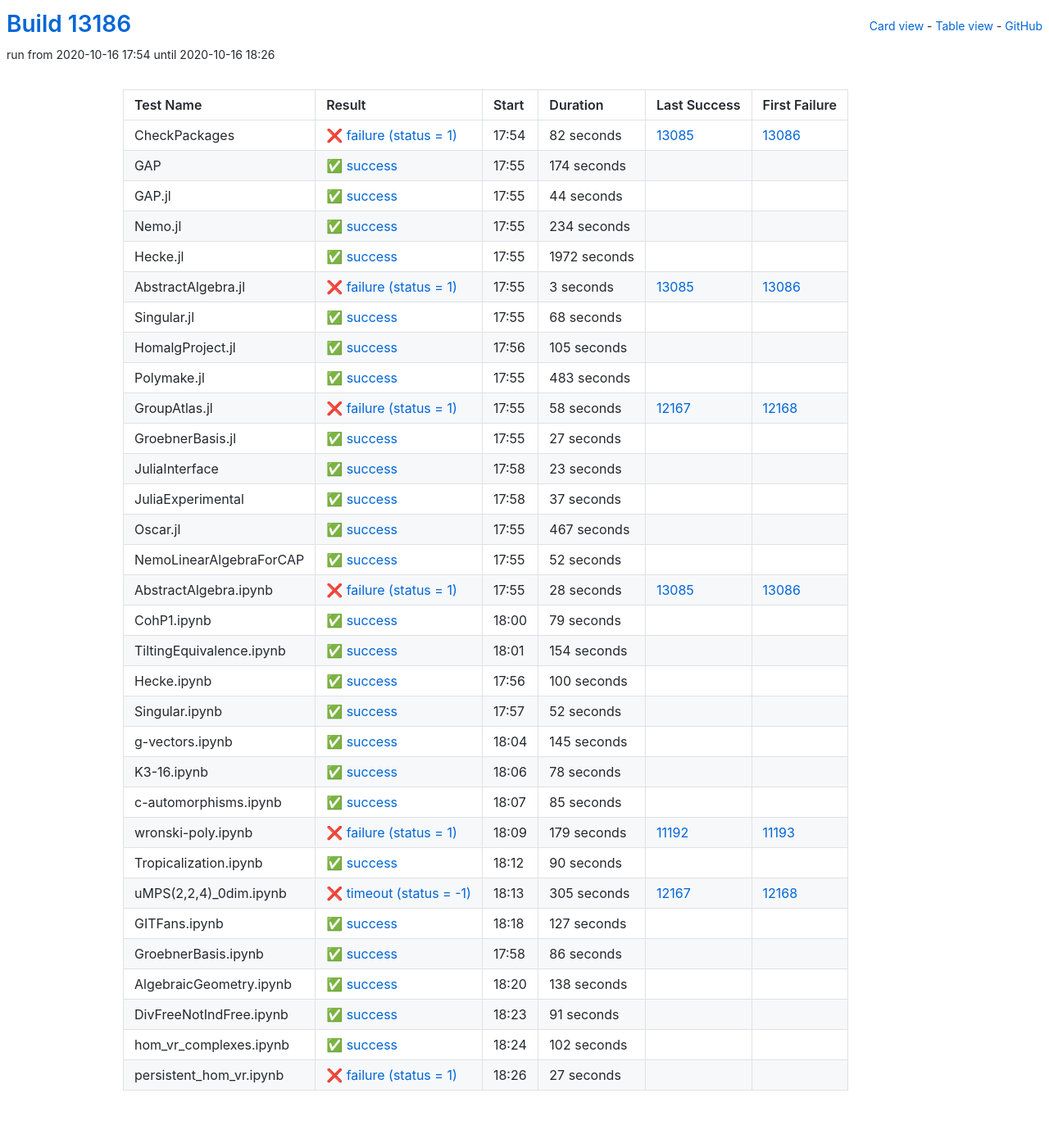
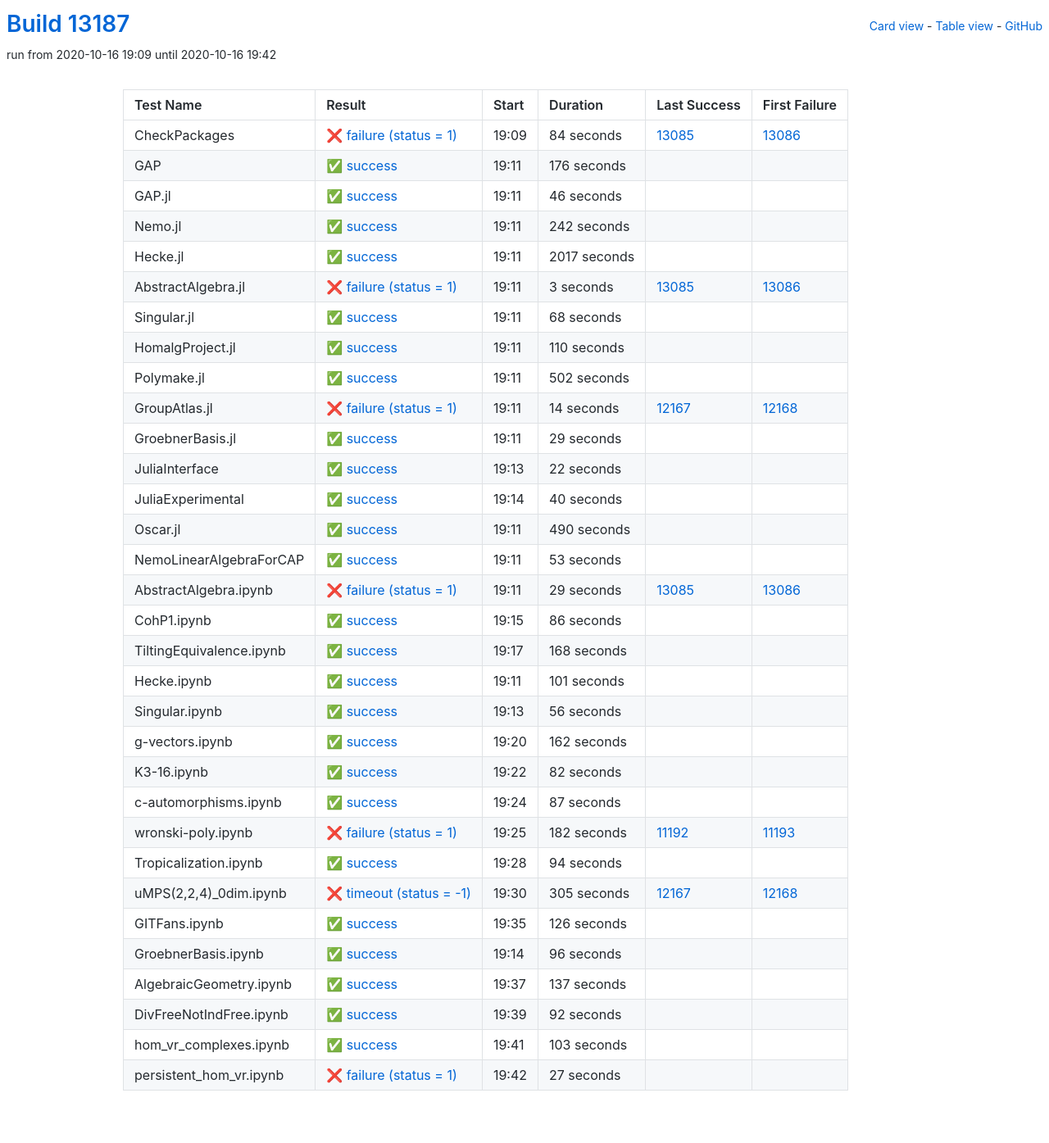
Before and after one commit to oscar-system/oscar-ci-status, a Jekyll site: the page built from table.html, in a window 1280 px wide. Shown: the whole page at 82% size. Built offline with Jekyll 4.4.1, drawn with Linux system fonts in a browser that asks for light colours.

Commit message:
Build #13187

```diff
--- a/_data/ci.yml
+++ b/_data/ci.yml
@@ -1,6 +1,6 @@
 ---
-build: 13186
-build_url: https://oscarci.mathematik.uni-kl.de/job/oscar/13186/
+build: 13187
+build_url: https://oscarci.mathematik.uni-kl.de/job/oscar/13187/
 job: oscar
 organization: oscar-system
 repo: oscar-ci-status
@@ -8,68 +8,68 @@ repourl: https://github.com/oscar-system/oscar-ci-status
 tests:
 - name: CheckPackages
   id: checkpackages
-  log: https://oscarci.mathematik.uni-kl.de/job/oscar/13186/artifact/logs/build-13186/CheckPackages.log
-  start: 2020-10-16 17:54
+  log: https://oscarci.mathematik.uni-kl.de/job/oscar/13187/artifact/logs/build-13187/CheckPackages.log
+  start: 2020-10-16 19:09
   success: false
   exitcode: 1
   status: failure
-  duration: 82
+  duration: 84
   last_success: 13085
   last_success_url: https://oscarci.mathematik.uni-kl.de/job/oscar/13085/
   first_failure: 13086
   first_failure_url: https://oscarci.mathematik.uni-kl.de/job/oscar/13086/
 - name: GAP
   id: gap
-  log: https://oscarci.mathematik.uni-kl.de/job/oscar/13186/artifact/logs/build-13186/GAP.log
-  start: 2020-10-16 17:55
+  log: https://oscarci.mathematik.uni-kl.de/job/oscar/13187/artifact/logs/build-13187/GAP.log
+  start: 2020-10-16 19:11
   success: true
   exitcode: 0
   status: success
-  duration: 174
+  duration: 176
   last_success: false
   last_success_url:
   first_failure: false
   first_failure_url:
 - name: GAP.jl
   id: gap-jl
-  log: https://oscarci.mathematik.uni-kl.de/job/oscar/13186/artifact/logs/build-13186/GAP.jl.log
-  start: 2020-10-16 17:55
+  log: https://oscarci.mathematik.uni-kl.de/job/oscar/13187/artifact/logs/build-13187/GAP.jl.log
+  start: 2020-10-16 19:11
   success: true
   exitcode: 0
   status: success
-  duration: 44
+  duration: 46
   last_success: false
   last_success_url:
   first_failure: false
   first_failure_url:
 - name: Nemo.jl
   id: nemo-jl
-  log: https://oscarci.mathematik.uni-kl.de/job/oscar/13186/artifact/logs/build-13186/Nemo.jl.log
-  start: 2020-10-16 17:55
+  log: https://oscarci.mathematik.uni-kl.de/job/oscar/13187/artifact/logs/build-13187/Nemo.jl.log
+  start: 2020-10-16 19:11
   success: true
   exitcode: 0
   status: success
-  duration: 234
+  duration: 242
   last_success: false
   last_success_url:
   first_failure: false
   first_failure_url:
 - name: Hecke.jl
   id: hecke-jl
-  log: https://oscarci.mathematik.uni-kl.de/job/oscar/13186/artifact/logs/build-13186/Hecke.jl.log
-  start: 2020-10-16 17:55
+  log: https://oscarci.mathematik.uni-kl.de/job/oscar/13187/artifact/logs/build-13187/Hecke.jl.log
+  start: 2020-10-16 19:11
   success: true
   exitcode: 0
   status: success
-  duration: 1972
+  duration: 2017
   last_success: false
   last_success_url:
   first_failure: false
   first_failure_url:
 - name: AbstractAlgebra.jl
   id: abstractalgebra-jl
-  log: https://oscarci.mathematik.uni-kl.de/job/oscar/13186/artifact/logs/build-13186/AbstractAlgebra.jl.log
-  start: 2020-10-16 17:55
+  log: https://oscarci.mathematik.uni-kl.de/job/oscar/13187/artifact/logs/build-13187/AbstractAlgebra.jl.log
+  start: 2020-10-16 19:11
   success: false
   exitcode: 1
   status: failure
@@ -80,8 +80,8 @@ tests:
   first_failure_url: https://oscarci.mathematik.uni-kl.de/job/oscar/13086/
 - name: Singular.jl
   id: singular-jl
-  log: https://oscarci.mathematik.uni-kl.de/job/oscar/13186/artifact/logs/build-13186/Singular.jl.log
-  start: 2020-10-16 17:55
+  log: https://oscarci.mathematik.uni-kl.de/job/oscar/13187/artifact/logs/build-13187/Singular.jl.log
+  start: 2020-10-16 19:11
   success: true
   exitcode: 0
   status: success
@@ -92,224 +92,224 @@ tests:
   first_failure_url:
 - name: HomalgProject.jl
   id: homalgproject-jl
-  log: https://oscarci.mathematik.uni-kl.de/job/oscar/13186/artifact/logs/build-13186/HomalgProject.jl.log
-  start: 2020-10-16 17:56
+  log: https://oscarci.mathematik.uni-kl.de/job/oscar/13187/artifact/logs/build-13187/HomalgProject.jl.log
+  start: 2020-10-16 19:11
   success: true
   exitcode: 0
   status: success
-  duration: 105
+  duration: 110
   last_success: false
   last_success_url:
   first_failure: false
   first_failure_url:
 - name: Polymake.jl
   id: polymake-jl
-  log: https://oscarci.mathematik.uni-kl.de/job/oscar/13186/artifact/logs/build-13186/Polymake.jl.log
-  start: 2020-10-16 17:55
+  log: https://oscarci.mathematik.uni-kl.de/job/oscar/13187/artifact/logs/build-13187/Polymake.jl.log
+  start: 2020-10-16 19:11
   success: true
   exitcode: 0
   status: success
-  duration: 483
+  duration: 502
   last_success: false
   last_success_url:
   first_failure: false
   first_failure_url:
 - name: GroupAtlas.jl
   id: groupatlas-jl
-  log: https://oscarci.mathematik.uni-kl.de/job/oscar/13186/artifact/logs/build-13186/GroupAtlas.jl.log
-  start: 2020-10-16 17:55
+  log: https://oscarci.mathematik.uni-kl.de/job/oscar/13187/artifact/logs/build-13187/GroupAtlas.jl.log
+  start: 2020-10-16 19:11
   success: false
   exitcode: 1
   status: failure
-  duration: 58
+  duration: 14
   last_success: 12167
   last_success_url: https://oscarci.mathematik.uni-kl.de/job/oscar/12167/
   first_failure: 12168
   first_failure_url: https://oscarci.mathematik.uni-kl.de/job/oscar/12168/
 - name: GroebnerBasis.jl
   id: groebnerbasis-jl
-  log: https://oscarci.mathematik.uni-kl.de/job/oscar/13186/artifact/logs/build-13186/GroebnerBasis.jl.log
-  start: 2020-10-16 17:55
+  log: https://oscarci.mathematik.uni-kl.de/job/oscar/13187/artifact/logs/build-13187/GroebnerBasis.jl.log
+  start: 2020-10-16 19:11
   success: true
   exitcode: 0
   status: success
-  duration: 27
+  duration: 29
   last_success: false
   last_success_url:
   first_failure: false
   first_failure_url:
 - name: JuliaInterface
   id: juliainterface
-  log: https://oscarci.mathematik.uni-kl.de/job/oscar/13186/artifact/logs/build-13186/JuliaInterface.log
-  start: 2020-10-16 17:58
+  log: https://oscarci.mathematik.uni-kl.de/job/oscar/13187/artifact/logs/build-13187/JuliaInterface.log
+  start: 2020-10-16 19:13
   success: true
   exitcode: 0
   status: success
-  duration: 23
+  duration: 22
   last_success: false
   last_success_url:
   first_failure: false
   first_failure_url:
 - name: JuliaExperimental
   id: juliaexperimental
-  log: https://oscarci.mathematik.uni-kl.de/job/oscar/13186/artifact/logs/build-13186/JuliaExperimental.log
-  start: 2020-10-16 17:58
+  log: https://oscarci.mathematik.uni-kl.de/job/oscar/13187/artifact/logs/build-13187/JuliaExperimental.log
+  start: 2020-10-16 19:14
   success: true
   exitcode: 0
   status: success
-  duration: 37
+  duration: 40
   last_success: false
   last_success_url:
   first_failure: false
   first_failure_url:
 - name: Oscar.jl
   id: oscar-jl
-  log: https://oscarci.mathematik.uni-kl.de/job/oscar/13186/artifact/logs/build-13186/Oscar.jl.log
-  start: 2020-10-16 17:55
+  log: https://oscarci.mathematik.uni-kl.de/job/oscar/13187/artifact/logs/build-13187/Oscar.jl.log
+  start: 2020-10-16 19:11
   success: true
   exitcode: 0
   status: success
-  duration: 467
+  duration: 490
   last_success: false
   last_success_url:
   first_failure: false
   first_failure_url:
 - name: NemoLinearAlgebraForCAP
   id: nemolinearalgebraforcap
-  log: https://oscarci.mathematik.uni-kl.de/job/oscar/13186/artifact/logs/build-13186/NemoLinearAlgebraForCAP.log
-  start: 2020-10-16 17:55
+  log: https://oscarci.mathematik.uni-kl.de/job/oscar/13187/artifact/logs/build-13187/NemoLinearAlgebraForCAP.log
+  start: 2020-10-16 19:11
   success: true
   exitcode: 0
   status: success
-  duration: 52
+  duration: 53
   last_success: false
   last_success_url:
   first_failure: false
   first_failure_url:
 - name: AbstractAlgebra.ipynb
   id: abstractalgebra-ipynb
-  log: https://oscarci.mathematik.uni-kl.de/job/oscar/13186/artifact/logs/build-13186/AbstractAlgebra.ipynb.log
-  start: 2020-10-16 17:55
+  log: https://oscarci.mathematik.uni-kl.de/job/oscar/13187/artifact/logs/build-13187/AbstractAlgebra.ipynb.log
+  start: 2020-10-16 19:11
   success: false
   exitcode: 1
   status: failure
-  duration: 28
+  duration: 29
   last_success: 13085
   last_success_url: https://oscarci.mathematik.uni-kl.de/job/oscar/13085/
   first_failure: 13086
   first_failure_url: https://oscarci.mathematik.uni-kl.de/job/oscar/13086/
 - name: CohP1.ipynb
   id: cohp1-ipynb
-  log: https://oscarci.mathematik.uni-kl.de/job/oscar/13186/artifact/logs/build-13186/CohP1.ipynb.log
-  start: 2020-10-16 18:00
+  log: https://oscarci.mathematik.uni-kl.de/job/oscar/13187/artifact/logs/build-13187/CohP1.ipynb.log
+  start: 2020-10-16 19:15
   success: true
   exitcode: 0
   status: success
-  duration: 79
+  duration: 86
   last_success: false
   last_success_url:
   first_failure: false
   first_failure_url:
 - name: TiltingEquivalence.ipynb
   id: tiltingequivalence-ipynb
-  log: https://oscarci.mathematik.uni-kl.de/job/oscar/13186/artifact/logs/build-13186/TiltingEquivalence.ipynb.log
-  start: 2020-10-16 18:01
+  log: https://oscarci.mathematik.uni-kl.de/job/oscar/13187/artifact/logs/build-13187/TiltingEquivalence.ipynb.log
+  start: 2020-10-16 19:17
   success: true
   exitcode: 0
   status: success
-  duration: 154
+  duration: 168
   last_success: false
   last_success_url:
   first_failure: false
   first_failure_url:
 - name: Hecke.ipynb
   id: hecke-ipynb
-  log: https://oscarci.mathematik.uni-kl.de/job/oscar/13186/artifact/logs/build-13186/Hecke.ipynb.log
-  start: 2020-10-16 17:56
+  log: https://oscarci.mathematik.uni-kl.de/job/oscar/13187/artifact/logs/build-13187/Hecke.ipynb.log
+  start: 2020-10-16 19:11
   success: true
   exitcode: 0
   status: success
-  duration: 100
+  duration: 101
   last_success: false
   last_success_url:
   first_failure: false
   first_failure_url:
 - name: Singular.ipynb
   id: singular-ipynb
-  log: https://oscarci.mathematik.uni-kl.de/job/oscar/13186/artifact/logs/build-13186/Singular.ipynb.log
-  start: 2020-10-16 17:57
+  log: https://oscarci.mathematik.uni-kl.de/job/oscar/13187/artifact/logs/build-13187/Singular.ipynb.log
+  start: 2020-10-16 19:13
   success: true
   exitcode: 0
   status: success
-  duration: 52
+  duration: 56
   last_success: false
   last_success_url:
   first_failure: false
   first_failure_url:
 - name: g-vectors.ipynb
   id: g-vectors-ipynb
-  log: https://oscarci.mathematik.uni-kl.de/job/oscar/13186/artifact/logs/build-13186/g-vectors.ipynb.log
-  start: 2020-10-16 18:04
+  log: https://oscarci.mathematik.uni-kl.de/job/oscar/13187/artifact/logs/build-13187/g-vectors.ipynb.log
+  start: 2020-10-16 19:20
   success: true
   exitcode: 0
   status: success
-  duration: 145
+  duration: 162
   last_success: false
   last_success_url:
   first_failure: false
   first_failure_url:
 - name: K3-16.ipynb
   id: k3-16-ipynb
-  log: https://oscarci.mathematik.uni-kl.de/job/oscar/13186/artifact/logs/build-13186/K3-16.ipynb.log
-  start: 2020-10-16 18:06
+  log: https://oscarci.mathematik.uni-kl.de/job/oscar/13187/artifact/logs/build-13187/K3-16.ipynb.log
+  start: 2020-10-16 19:22
   success: true
   exitcode: 0
   status: success
-  duration: 78
+  duration: 82
   last_success: false
   last_success_url:
   first_failure: false
   first_failure_url:
 - name: c-automorphisms.ipynb
   id: c-automorphisms-ipynb
-  log: https://oscarci.mathematik.uni-kl.de/job/oscar/13186/artifact/logs/build-13186/c-automorphisms.ipynb.log
-  start: 2020-10-16 18:07
+  log: https://oscarci.mathematik.uni-kl.de/job/oscar/13187/artifact/logs/build-13187/c-automorphisms.ipynb.log
+  start: 2020-10-16 19:24
   success: true
   exitcode: 0
   status: success
-  duration: 85
+  duration: 87
   last_success: false
   last_success_url:
   first_failure: false
   first_failure_url:
 - name: wronski-poly.ipynb
   id: wronski-poly-ipynb
-  log: https://oscarci.mathematik.uni-kl.de/job/oscar/13186/artifact/logs/build-13186/wronski-poly.ipynb.log
-  start: 2020-10-16 18:09
+  log: https://oscarci.mathematik.uni-kl.de/job/oscar/13187/artifact/logs/build-13187/wronski-poly.ipynb.log
+  start: 2020-10-16 19:25
   success: false
   exitcode: 1
   status: failure
-  duration: 179
+  duration: 182
   last_success: 11192
   last_success_url: https://oscarci.mathematik.uni-kl.de/job/oscar/11192/
   first_failure: 11193
   first_failure_url: https://oscarci.mathematik.uni-kl.de/job/oscar/11193/
 - name: Tropicalization.ipynb
   id: tropicalization-ipynb
-  log: https://oscarci.mathematik.uni-kl.de/job/oscar/13186/artifact/logs/build-13186/Tropicalization.ipynb.log
-  start: 2020-10-16 18:12
+  log: https://oscarci.mathematik.uni-kl.de/job/oscar/13187/artifact/logs/build-13187/Tropicalization.ipynb.log
+  start: 2020-10-16 19:28
   success: true
   exitcode: 0
   status: success
-  duration: 90
+  duration: 94
   last_success: false
   last_success_url:
   first_failure: false
   first_failure_url:
 - name: uMPS(2,2,4)_0dim.ipynb
   id: umps-2-2-4-0dim-ipynb
-  log: https://oscarci.mathematik.uni-kl.de/job/oscar/13186/artifact/logs/build-13186/uMPS-2-2-4-_0dim.ipynb.log
-  start: 2020-10-16 18:13
+  log: https://oscarci.mathematik.uni-kl.de/job/oscar/13187/artifact/logs/build-13187/uMPS-2-2-4-_0dim.ipynb.log
+  start: 2020-10-16 19:30
   success: false
   exitcode: -1
   status: timeout
@@ -320,68 +320,68 @@ tests:
   first_failure_url: https://oscarci.mathematik.uni-kl.de/job/oscar/12168/
 - name: GITFans.ipynb
   id: gitfans-ipynb
-  log: https://oscarci.mathematik.uni-kl.de/job/oscar/13186/artifact/logs/build-13186/GITFans.ipynb.log
-  start: 2020-10-16 18:18
+  log: https://oscarci.mathematik.uni-kl.de/job/oscar/13187/artifact/logs/build-13187/GITFans.ipynb.log
+  start: 2020-10-16 19:35
   success: true
   exitcode: 0
   status: success
-  duration: 127
+  duration: 126
   last_success: false
   last_success_url:
   first_failure: false
   first_failure_url:
 - name: GroebnerBasis.ipynb
   id: groebnerbasis-ipynb
-  log: https://oscarci.mathematik.uni-kl.de/job/oscar/13186/artifact/logs/build-13186/GroebnerBasis.ipynb.log
-  start: 2020-10-16 17:58
+  log: https://oscarci.mathematik.uni-kl.de/job/oscar/13187/artifact/logs/build-13187/GroebnerBasis.ipynb.log
+  start: 2020-10-16 19:14
   success: true
   exitcode: 0
   status: success
-  duration: 86
+  duration: 96
   last_success: false
   last_success_url:
   first_failure: false
   first_failure_url:
 - name: AlgebraicGeometry.ipynb
   id: algebraicgeometry-ipynb
-  log: https://oscarci.mathematik.uni-kl.de/job/oscar/13186/artifact/logs/build-13186/AlgebraicGeometry.ipynb.log
-  start: 2020-10-16 18:20
+  log: https://oscarci.mathematik.uni-kl.de/job/oscar/13187/artifact/logs/build-13187/AlgebraicGeometry.ipynb.log
+  start: 2020-10-16 19:37
   success: true
   exitcode: 0
   status: success
-  duration: 138
+  duration: 137
   last_success: false
   last_success_url:
   first_failure: false
   first_failure_url:
 - name: DivFreeNotIndFree.ipynb
   id: divfreenotindfree-ipynb
-  log: https://oscarci.mathematik.uni-kl.de/job/oscar/13186/artifact/logs/build-13186/DivFreeNotIndFree.ipynb.log
-  start: 2020-10-16 18:23
+  log: https://oscarci.mathematik.uni-kl.de/job/oscar/13187/artifact/logs/build-13187/DivFreeNotIndFree.ipynb.log
+  start: 2020-10-16 19:39
   success: true
   exitcode: 0
   status: success
-  duration: 91
+  duration: 92
   last_success: false
   last_success_url:
   first_failure: false
   first_failure_url:
 - name: hom_vr_complexes.ipynb
   id: hom-vr-complexes-ipynb
-  log: https://oscarci.mathematik.uni-kl.de/job/oscar/13186/artifact/logs/build-13186/hom_vr_complexes.ipynb.log
-  start: 2020-10-16 18:24
+  log: https://oscarci.mathematik.uni-kl.de/job/oscar/13187/artifact/logs/build-13187/hom_vr_complexes.ipynb.log
+  start: 2020-10-16 19:41
   success: true
   exitcode: 0
   status: success
-  duration: 102
+  duration: 103
   last_success: false
   last_success_url:
   first_failure: false
   first_failure_url:
 - name: persistent_hom_vr.ipynb
   id: persistent-hom-vr-ipynb
-  log: https://oscarci.mathematik.uni-kl.de/job/oscar/13186/artifact/logs/build-13186/persistent_hom_vr.ipynb.log
-  start: 2020-10-16 18:26
+  log: https://oscarci.mathematik.uni-kl.de/job/oscar/13187/artifact/logs/build-13187/persistent_hom_vr.ipynb.log
+  start: 2020-10-16 19:42
   success: false
   exitcode: 1
   status: failure
```
Also changed, not shown: README.md.
